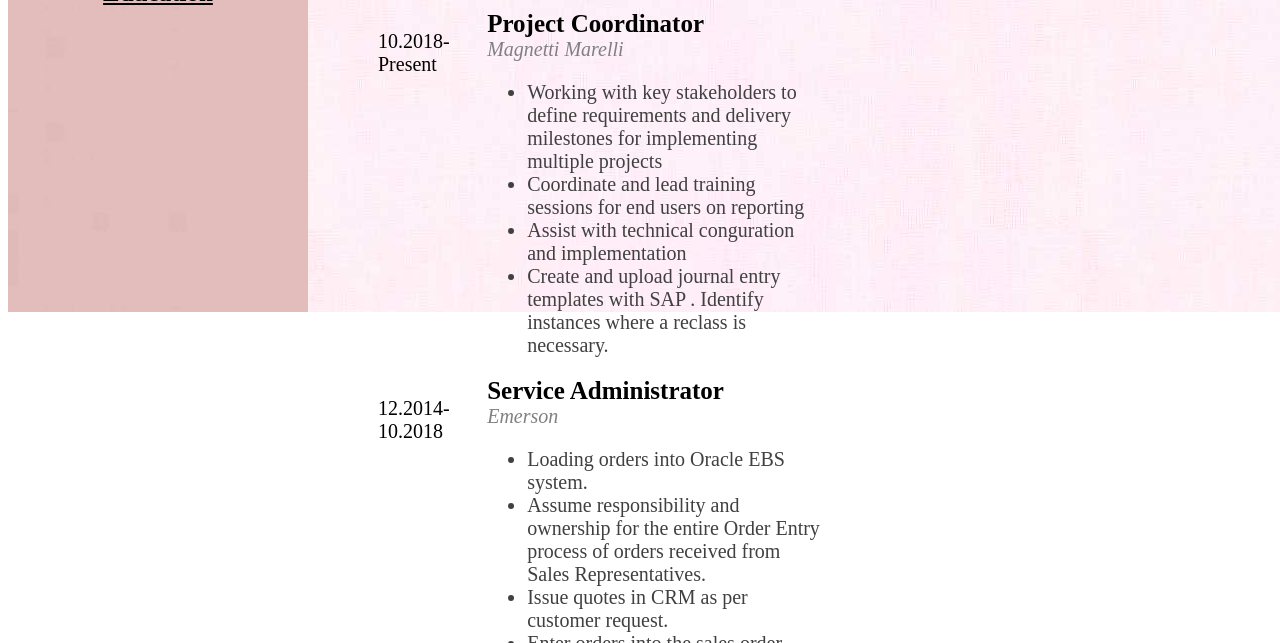
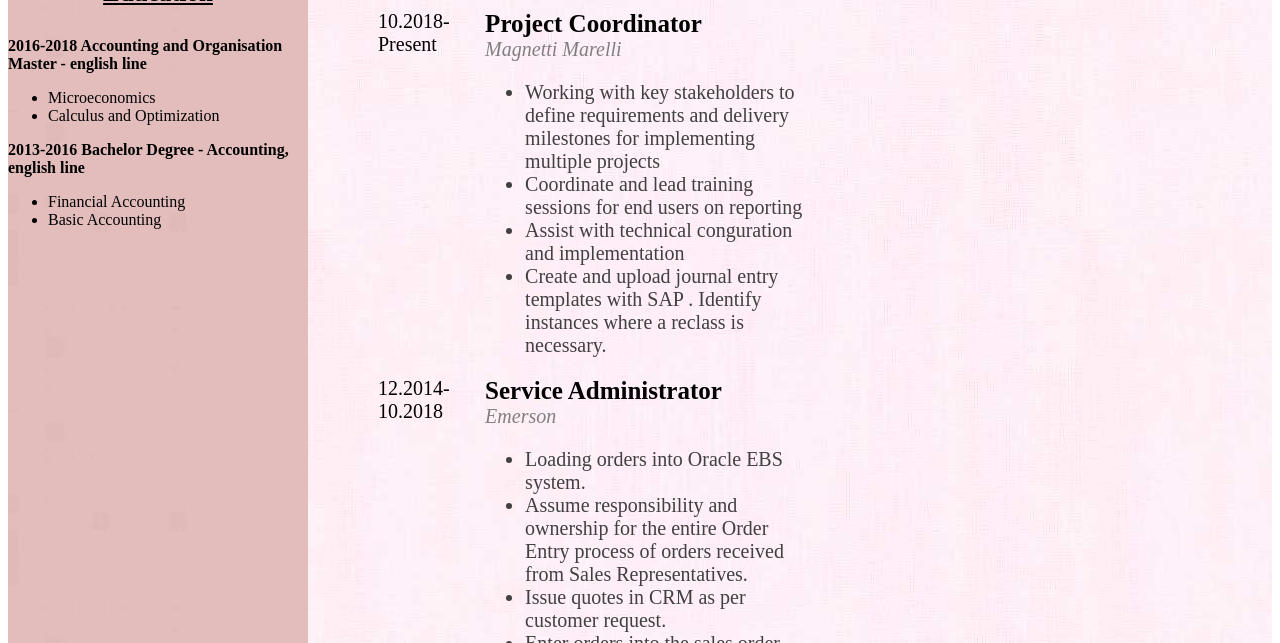
Before and after one commit to AlexandraCeuca/homework1---Front-end-Web-Development---Iulie-2020, a plain HTML site: page Index.html in a window 1280 px wide. Shown: the part 496-1139 px from the top of the page. Drawn offline with Linux system fonts and the light colour scheme.

Commit message:
Background fix & Education Part added

```diff
--- a/Index.html
+++ b/Index.html
@@ -24,7 +24,20 @@
             <div>
                 <div class="educationHeader">Education</div>
                 <div class="educationDescription">
-
+                    <div>
+                        <p><strong>2016-2018 Accounting and Organisation Master - english line</strong></p>
+                        <ul>
+                            <li>Microeconomics</li>
+                            <li>Calculus and Optimization</li>
+                        </ul>
+                    </div>
+                    <div>
+                        <p><strong>2013-2016 Bachelor Degree - Accounting, english line</strong></p>
+                        <ul>
+                            <li>Financial Accounting</li>
+                            <li>Basic Accounting</li>
+                        </ul>
+                    </div>
                 </div>
 
             </div>
@@ -49,7 +62,7 @@
                 <h2>Work Experience</h2>
             <div class="column">
                 <div class="left">
-                <p>10.2018- <br>Present</p>
+                <div>10.2018- <br>Present</div>
                 </div>
 
                 <div class="right">
@@ -67,7 +80,7 @@
             </div>
             <div class="column">
                 <div class="left">
-                <p>12.2014- <br>10.2018</p>
+                <div>12.2014- <br>10.2018</div>
                 </div>
 
                 <div class="right">
--- a/style.css
+++ b/style.css
@@ -1,21 +1,14 @@
-body, html {
-    height: 100%;
-}
 .pageContainer {
     display: flex;
     flex-direction: row;
-    height: 100%;
-    width: 100vw;
 }
 .sideBar{
-    height: 100vh;
     background-image: url("./Side\ bar.jpg");
     flex: 1;
     min-width: 300px;
 }
 .content {
     background-image: url("./background.jpg");
-    height: 100vh;
     flex: 6;
     min-width: 800px;
 }
@@ -144,5 +137,6 @@ img {
     font-size: 25px;
     text-align: center;
     font-weight: bold;
-    margin:70px;
+    margin-top:70px;
+    margin-bottom:30px;
 }
```
